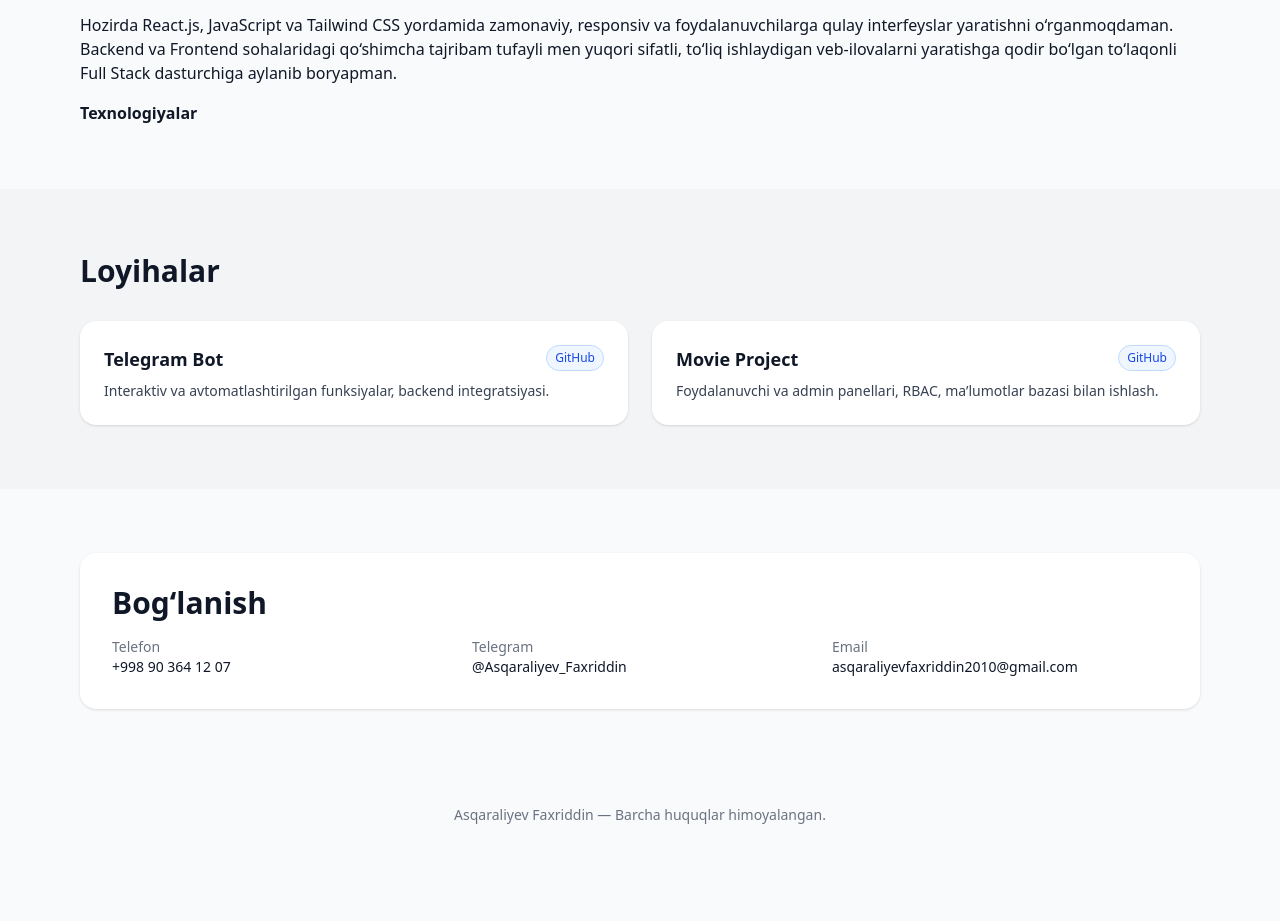
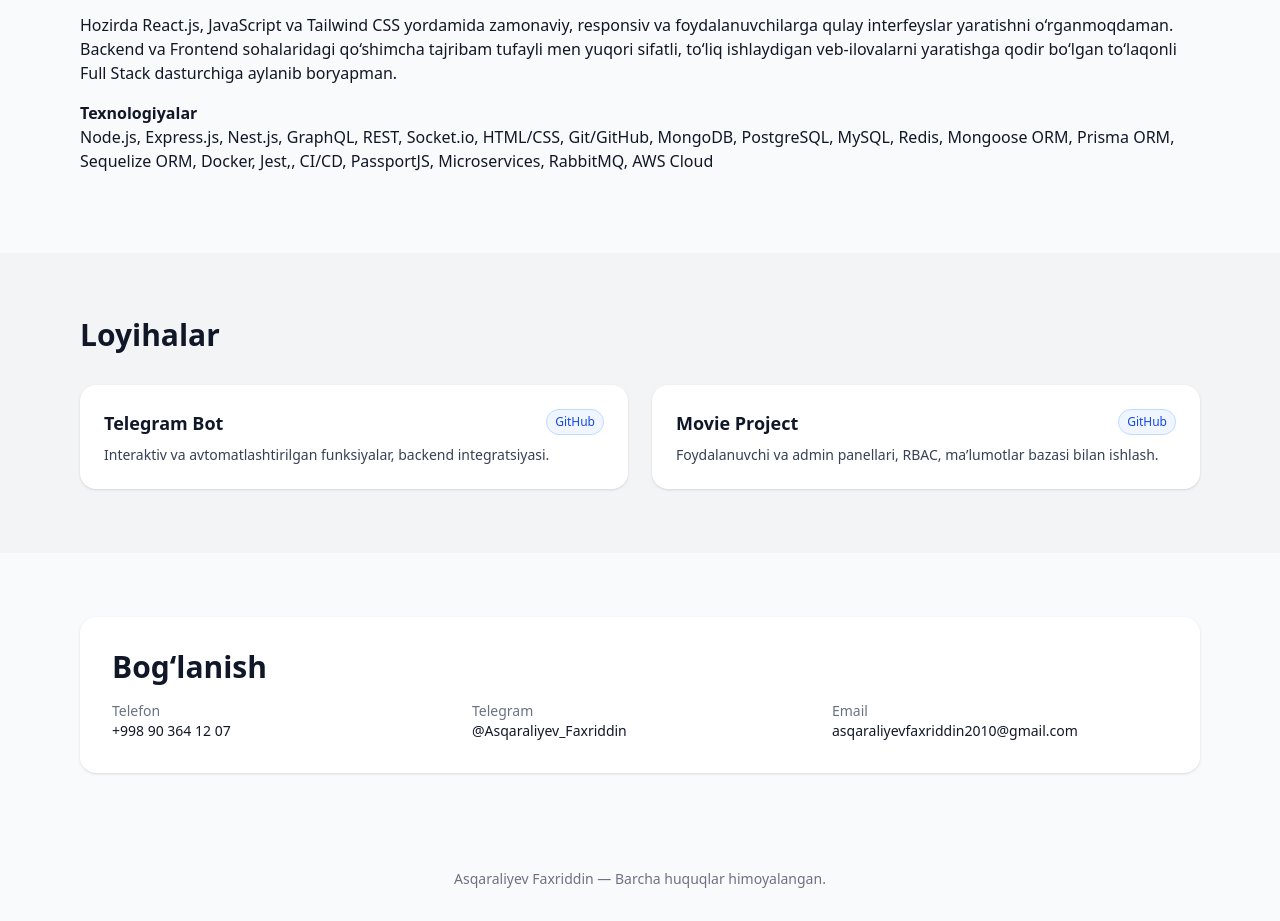
Before and after one commit to Asqaraliyev-Faxriddin/Portfolio, a website: page index.html in a window 1280 px wide. Shown: the part 820-1741 px from the top of the page. Before the commit the page ends 1677 px from the top, so only its background shows below. Drawn offline with Linux system fonts and the light colour scheme.

Commit message:
Update index.html

```diff
--- a/index.html
+++ b/index.html
@@ -48,6 +48,10 @@
     <p class="mb-4" data-i18n="aboutP3"></p>
     <p class="mb-4" data-i18n="aboutP4"></p>
     <p><strong data-i18n="stackTitle">Texnologiyalar</strong></p>
+    <p class="mb-4" >Node.js, Express.js, Nest.js, GraphQL, REST, Socket.io, HTML/CSS, Git/GitHub,
+MongoDB, PostgreSQL, MySQL, Redis, Mongoose ORM, Prisma ORM, Sequelize ORM, Docker, Jest,,
+CI/CD, PassportJS, Microservices, RabbitMQ, AWS Cloud
+</p>
   </div>
 </section>
 
```
